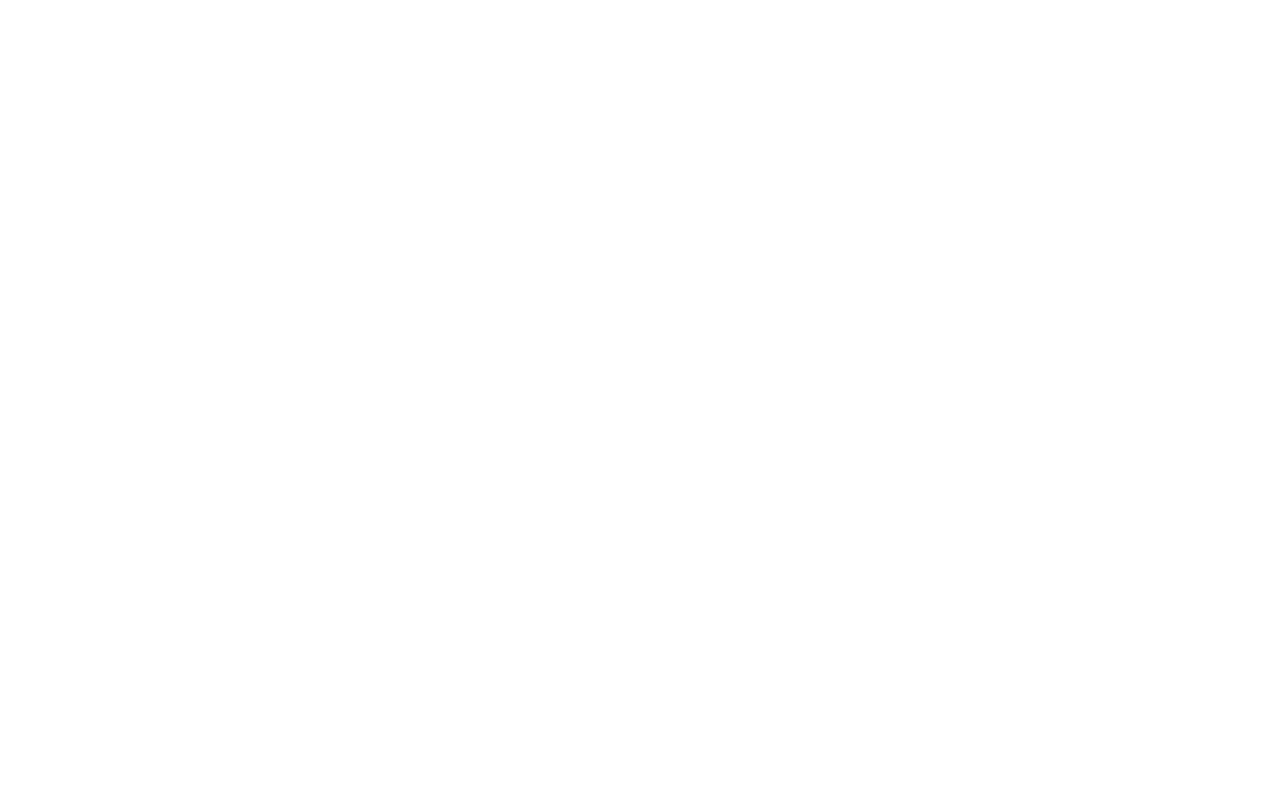
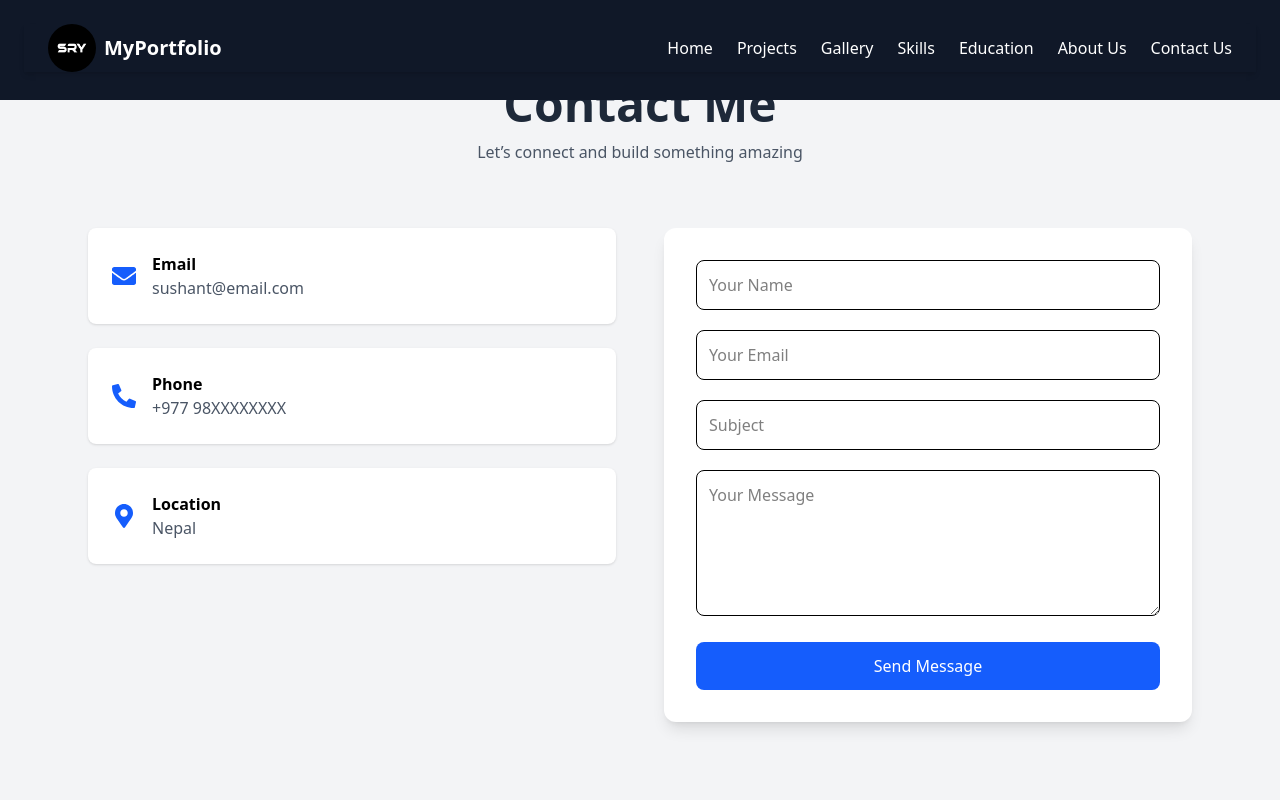
Before and after one commit to sushantyadav18/mainportfolio, a React (Vite) app: page /contactUs in a window 1280 px wide. Before the commit this address had no page. Shown: the top 800 px of the page. Built offline with nearby package versions, Linux system fonts and the light colour scheme.

Commit message:
add contact page

```diff
--- a/src/components/Footer.jsx
+++ b/src/components/Footer.jsx
@@ -1,4 +1,4 @@
-import React from "react";
+//import React from "react";
 import { FaFacebook, FaInstagram, FaLinkedin, FaGithub } from "react-icons/fa";
 
 const Footer = () => {
@@ -39,7 +39,7 @@
               target="_blank"
               rel="noopener noreferrer"
               className="h-10 w-10 flex items-center justify-center
-                         rounded-full bg-gradient-to-r from-pink-500 via-red-500 to-yellow-500
+                         rounded-full
                          text-white hover:bg-white hover:text-pink-600
                          hover:scale-110 transition-all duration-300"
             >
--- a/src/components/Navbar.jsx
+++ b/src/components/Navbar.jsx
@@ -32,6 +32,7 @@
             <li><Link to="/skills" className="hover:text-yellow-400">Skills</Link></li>
             <li><Link to="/education" className="hover:text-yellow-400">Education</Link></li>
             <li><Link to="/aboutUs" className="hover:text-yellow-400">About Us</Link></li>
+            <li><Link to="/contactUs" className="hover:text-yellow-400">Contact Us</Link></li>
           </ul>
 
           {/* Mobile Toggle */}
@@ -107,6 +108,16 @@
                 About Us
               </Link>
             </li>
+
+            <li className="w-full text-center">
+              <Link
+                to="/contactUs"
+                onClick={() => setIsOpen(false)}
+                className="block w-full py-2 text-white hover:bg-gray-700"
+              >
+                Contact Us
+              </Link>
+              </li>
           </ul>
         </div>
       )}
--- a/src/pages/AboutUs.jsx
+++ b/src/pages/AboutUs.jsx
@@ -4,7 +4,7 @@
 
 const About = () => {
   return (
-    <section className="bg-gray-200 min-h-screen py-25">
+    <section className="bg-gray-200 min-h-screen py-30">
       <div className="max-w-6xl mx-auto px-6">
 
         {/* Heading */}
--- /dev/null
+++ b/src/pages/ContactUs.jsx
@@ -0,0 +1,106 @@
+import React from "react";
+import { motion } from "framer-motion";
+import { FaEnvelope, FaPhoneAlt, FaMapMarkerAlt } from "react-icons/fa";
+
+const ContactUs = () => {
+  return (
+    <section className="min-h-screen bg-gray-100 py-20">
+      <div className="max-w-6xl mx-auto px-6">
+
+        {/* Heading */}
+        <motion.h1
+          initial={{ opacity: 0, y: -30 }}
+          whileInView={{ opacity: 1, y: 0 }}
+          transition={{ duration: 0.6 }}
+          className="text-4xl md:text-5xl font-bold text-center text-gray-800"
+        >
+          Contact Me
+        </motion.h1>
+
+        <p className="text-center text-gray-600 mt-3">
+          Let’s connect and build something amazing
+        </p>
+
+        {/* Content */}
+        <div className="mt-16 grid grid-cols-1 md:grid-cols-2 gap-12">
+
+          {/* Left Info */}
+          <motion.div
+            initial={{ opacity: 0, x: -40 }}
+            whileInView={{ opacity: 1, x: 0 }}
+            transition={{ duration: 0.6 }}
+            className="space-y-6"
+          >
+            <div className="flex items-center gap-4 bg-white p-6 rounded-lg shadow">
+              <FaEnvelope className="text-2xl text-blue-600" />
+              <div>
+                <h3 className="font-semibold">Email</h3>
+                <p className="text-gray-600">sushant@email.com</p>
+              </div>
+            </div>
+
+            <div className="flex items-center gap-4 bg-white p-6 rounded-lg shadow">
+              <FaPhoneAlt className="text-2xl text-blue-600" />
+              <div>
+                <h3 className="font-semibold">Phone</h3>
+                <p className="text-gray-600">+977 98XXXXXXXX</p>
+              </div>
+            </div>
+
+            <div className="flex items-center gap-4 bg-white p-6 rounded-lg shadow">
+              <FaMapMarkerAlt className="text-2xl text-blue-600" />
+              <div>
+                <h3 className="font-semibold">Location</h3>
+                <p className="text-gray-600">Nepal</p>
+              </div>
+            </div>
+          </motion.div>
+
+          {/* Right Form (UI Only) */}
+          <motion.div
+            initial={{ opacity: 0, x: 40 }}
+            whileInView={{ opacity: 1, x: 0 }}
+            transition={{ duration: 0.6 }}
+            className="bg-white p-8 rounded-xl shadow-lg"
+          >
+            <form className="space-y-5">
+              <input
+                type="text"
+                placeholder="Your Name"
+                className="w-full border p-3 rounded-lg focus:outline-none focus:ring-2 focus:ring-blue-500"
+              />
+
+              <input
+                type="email"
+                placeholder="Your Email"
+                className="w-full border p-3 rounded-lg focus:outline-none focus:ring-2 focus:ring-blue-500"
+              />
+
+              <input
+                type="text"
+                placeholder="Subject"
+                className="w-full border p-3 rounded-lg focus:outline-none focus:ring-2 focus:ring-blue-500"
+              />
+
+              <textarea
+                rows="5"
+                placeholder="Your Message"
+                className="w-full border p-3 rounded-lg focus:outline-none focus:ring-2 focus:ring-blue-500"
+              ></textarea>
+
+              <button
+                type="button"
+                className="w-full bg-blue-600 text-white py-3 rounded-lg hover:bg-blue-700 transition"
+              >
+                Send Message
+              </button>
+            </form>
+          </motion.div>
+
+        </div>
+      </div>
+    </section>
+  );
+};
+
+export default ContactUs;
--- a/src/routers/CustomRoutes.jsx
+++ b/src/routers/CustomRoutes.jsx
@@ -7,6 +7,7 @@
 import { Routes, Route} from 'react-router-dom'
 import  Layouts from '../mainLayouts/Layouts'
 import AboutUs from '../pages/AboutUs'
+import ContactUs from '../pages/ContactUs'
 
 const CustomRoutes = () => {
   return (
@@ -19,6 +20,7 @@
         <Route path="/projects" element={<Project/>}/>
         <Route path="/skills" element={<Skills/>}/>
         <Route path="/aboutUs" element={<AboutUs/>}/>
+        <Route path="/contactUs" element={<ContactUs/>}/>
     </Route>
     </Routes>
     </>
```
